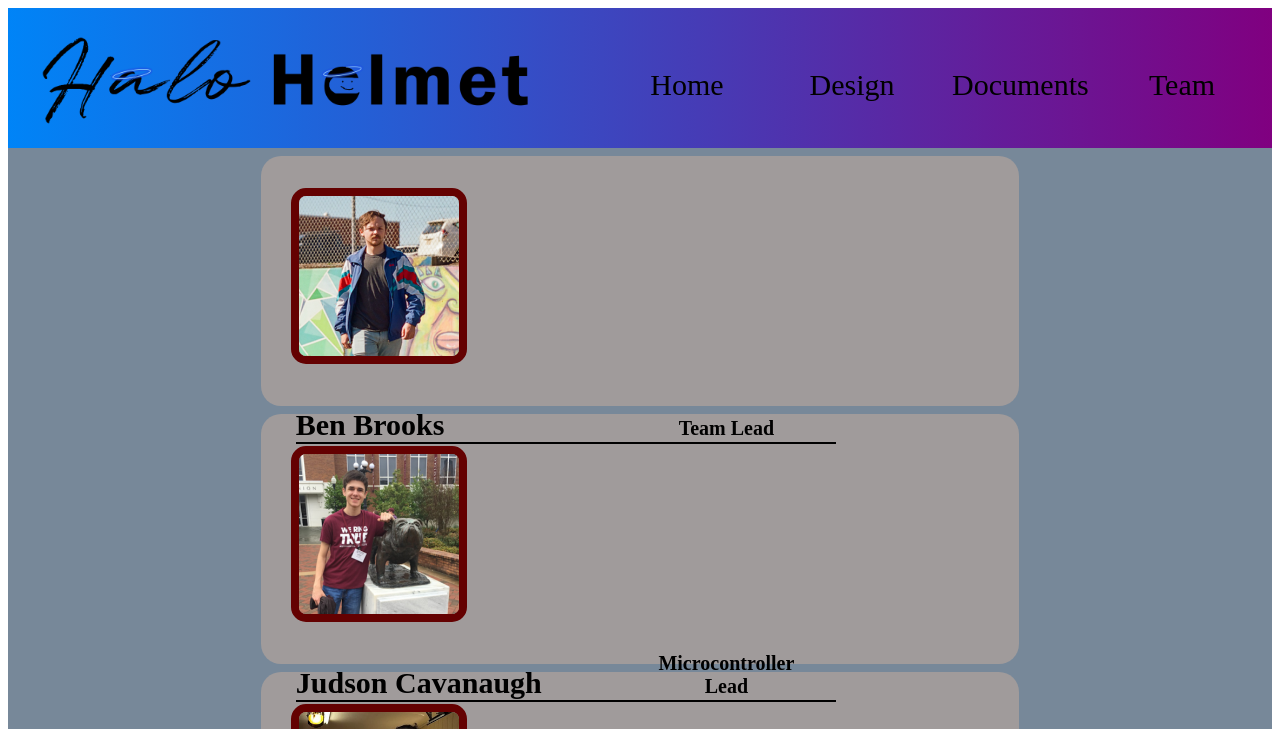
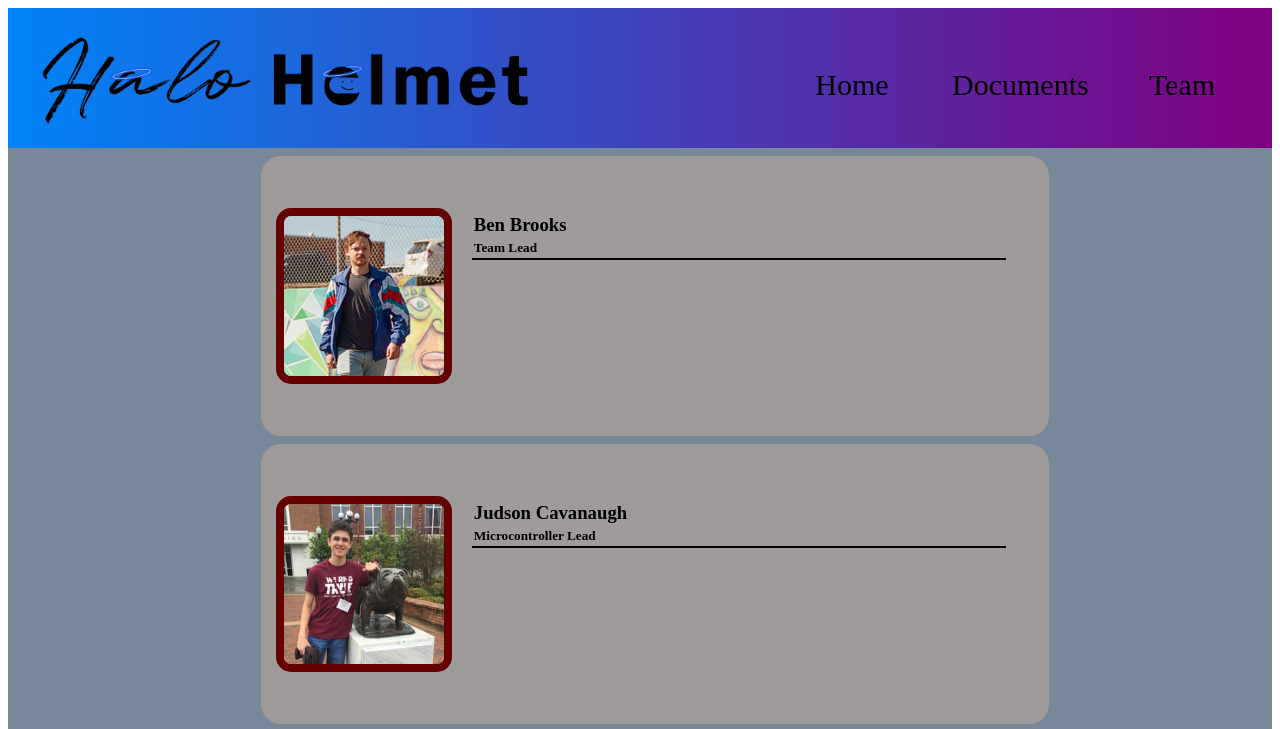
Before and after one commit to russell5393/Senior-Design-Team-Website, a plain HTML site: page other_pages/team.html in a window 1280 px wide. Shown: the top 729 px of the page. Drawn offline with Linux system fonts and the light colour scheme.

Commit message:
Add all updates to Git

```diff
--- a/other_pages/design-style.css
+++ /dev/null
@@ -1,53 +0,0 @@
-.main {
-    background-color: lightslategray;
-    height: 100%;
-    width: 100%;
-}
-
-.header {
-    height: 140px;
-    background-image: linear-gradient(to right, #0084f7, purple);
-    margin: 0px;
-}
-
-.logo {
-    height:115px;
-    width: auto;
-    margin: 15px;
-    margin-left: 30px;
-}
-
-.tab {
-    display: inline;
-    width: 130px;
-    text-align: center;
-    padding: 10px;
-    border: 5px;
-    border-radius: 12px;
-    float: right;
-    font-size: 30px;
-    margin-right: 15px;
-    margin-top:  50px;
-    color: black;
-    text-decoration: none;
-}
-
-.tab:hover {
-    background-color: #5f0575;
-    font-weight: 700;
-}
-
-.top-image {
-    display: block;
-    margin: auto;
-    width: 100%;
-}
-
-.homepage-container {
-    display: block;
-    margin: auto;
-    border-left: 6px solid #5f0575;
-    border-right: 6px solid #5f0575;
-    height: 1500px;
-    width: 60%;
-}
--- a/other_pages/team-style.css
+++ b/other_pages/team-style.css
@@ -50,53 +50,41 @@
     width: 60%;
 }
 
+
+.member-bio {
+    display: flex;
+    border-top: 2px solid black;
+    height: 120px;
+    width: 95%;
+    margin: 0px;
+}
+
 .member-box {
-    display: block;
+    display: flex; /* Changed to flex */
+    align-items: center; /* Align items vertically */
     height: 250px;
-    width:100%;
+    width: 100%;
     background-color: rgb(160, 155, 155);
     border-radius: 20px;
     margin-top: 8px;
+    padding: 15px; /* Added padding */
 }
 
 .portrait {
-    display: inline-block;
     height: 160px;
     width: auto;
-    margin-top: 32px;
-    margin-left: 30px;
+    margin-right: 20px; /* Adjusted margin */
     border: 8px solid rgb(100, 1, 1);
     border-radius: 15px;
 }
 
 .member-description {
-    display: inline-block;
-    vertical-align: top;
-    height: 100%;
-    width:75%;
-    padding-left: 35px;
-    padding-top:10px;
+    flex-grow: 1; /* Allows the description to take up remaining space */
+    display: flex;
+    flex-direction: column; /* Aligns items vertically */
+    justify-content:baseline;
 }
 
-h3 {
-    display: inline-block;
-    width: 60%;
-    font-size: 30px;
-    margin-bottom: 0px;
+h3, h5 {
+    margin: 2px;
 }
-
-h5 {
-    display: inline-block;
-    font-size: 20px;
-    width: 30%;
-    text-align: center;
-    margin: 0px;
-}
-
-.member-bio {
-    display: block;
-    border-top: 2px solid black;
-    height: 160px;
-    width: 95%;
-    margin: 0px;
-}
--- a/other_pages/team.html
+++ b/other_pages/team.html
@@ -13,7 +13,6 @@
                 <img class="logo" src="../Senior_desing_photos/Halo Helmet Logo.png">
                 <a class="tab" href="team.html">Team</a>
                 <a class="tab" href="documents.html">Documents</a>
-                <a class="tab" href="design.html">Design</a>
                 <a class="tab" href="../index.html">Home</a>
             </div>
             <div class="homepage-container">
```
Also changed, not shown: index.html (+0 -1 lines), other_pages/design.html (deleted, +0 -23 lines), other_pages/documents-style.css (+6 -12 lines), other_pages/documents.html (+9 -6 lines), 5 other files.
